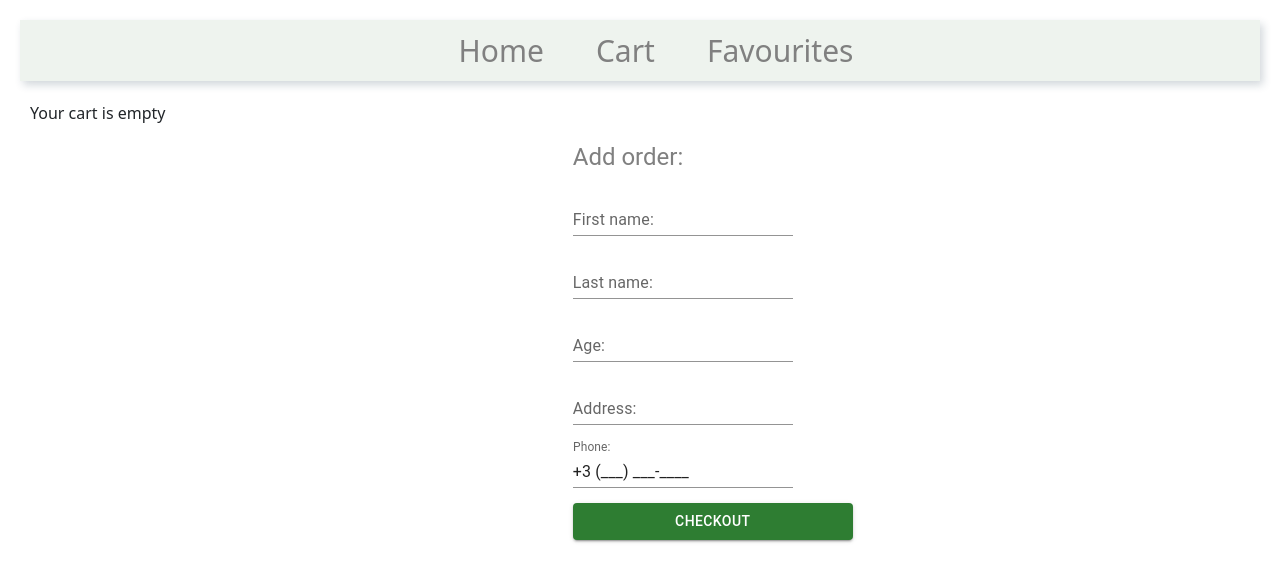
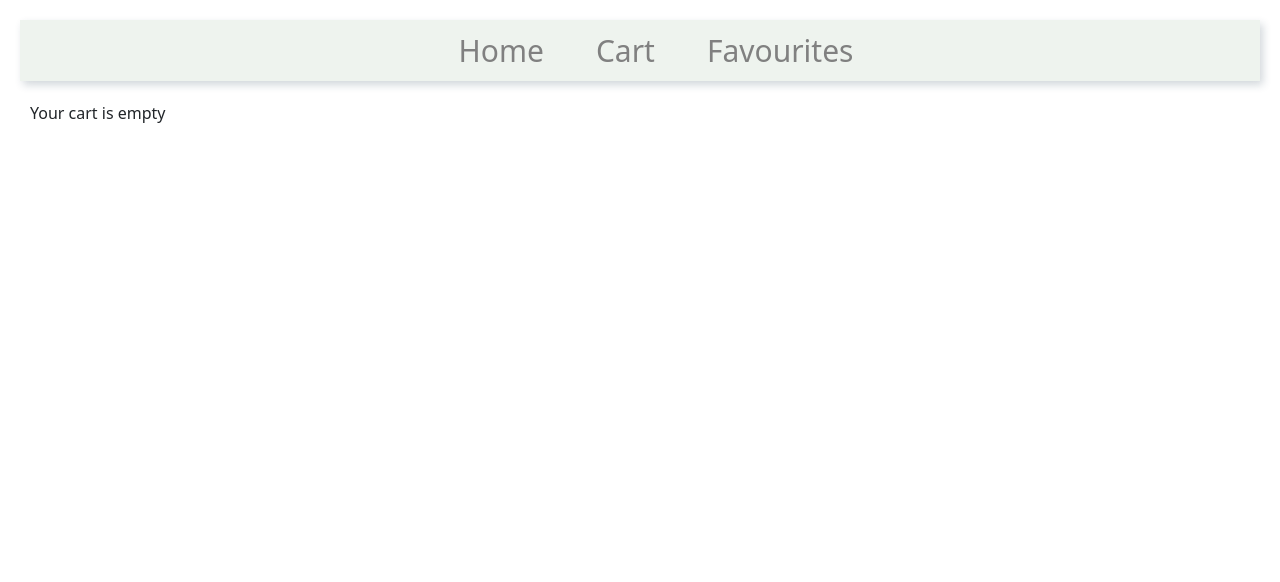
Before and after one commit to OlenaSavchenko/Shop, a React (Create React App) app in the folder my-app/: page /cart in a window 1280 px wide. Shown: the top 582 px of the page. Built offline with nearby package versions, Linux system fonts and the light colour scheme.

Commit message:
add order form

```diff
--- a/my-app/src/components/CartForm/CartForm.js
+++ /dev/null
@@ -1,62 +0,0 @@
-import { Formik, Form, Field, ErrorMessage } from 'formik';
-import { TextField, Typography, Button } from '@mui/material';
-import NumberFormat from 'react-number-format';
-import * as Yup from 'yup';
-import "./CartForm.scss"
-
-const formValues = [
-    { id: 1, name: "firstName", label: "First name:", type: "text" },
-    { id: 2, name: "lastName", label: "Last name:", type: "text" },
-    { id: 3, name: "age", label: "Age:", type: "number" },
-    { id: 4, name: "address", label: "Address:", type: "text" },
-    { id: 5, name: "tel", label: "Phone:", type: "tel", isPhone: true },
-]
-
-const FormSchema = Yup.object({
-    firstName: Yup.string().required('Required'),
-    lastName: Yup.string().required('Required'),
-    age: Yup.number().min(18, 'Your age must be more than 18').required('Required'),
-    address: Yup.string().required('Required'),
-    tel: Yup.number().min(11, 'Your number must contains 11 symbols').required('Required')
-})
-
-
-const CartForm = () => {
-    const PhoneInput = () => { return <NumberFormat customInput={TextField} label="Phone:" variant="standard" format="+3 (###) ###-####" allowEmptyFormatting mask="_" /> }
-    const handleFormSubmit = (values) => {
-        const { firstName, lastName, age, address, tel } = values
-        console.log(firstName, lastName, age, address, tel);
-        console.log("clicked");
-    }
-
-
-    return (
-        <>
-            <Formik
-                initialValues={{
-                    firstName: "",
-                    lastName: "",
-                    age: "",
-                    address: "",
-                    tel: ""
-                }}
-                validationSchema={FormSchema}
-                onSubmit={handleFormSubmit}
-            >
-                {({ isSubmitting }) => (
-                    <Form className="cart-form">
-                        <Typography className="cart-title" variant="h5" component="div"> Add order:</Typography>
-                        {formValues.map(({ id, name, label, type, isPhone }) => <div key={id}>
-                            <Field name={name} as={isPhone ? PhoneInput : TextField} label={label} variant="standard" type={type} />
-                            <ErrorMessage component="div" name={name} style={{ color: 'red' }} />
-                        </div>)}
-                        <Button type="submit" disabled={isSubmitting} color="success" variant="contained"> Checkout</Button >
-                    </Form>
-                )}
-            </Formik>
-        </>
-    )
-
-}
-
-export default CartForm
--- /dev/null
+++ b/my-app/src/components/OrderForm/OrderForm.js
@@ -0,0 +1,53 @@
+import { Formik, Form, Field, ErrorMessage, useField } from 'formik';
+import { TextField, Typography, Button } from '@mui/material';
+import NumberFormat from 'react-number-format';
+import { formValues } from './OrderFormData';
+import { orderFormSchema } from "./OrderFormSchema"
+import "./OrderForm.scss"
+
+const OrderForm = () => {
+    const OrderPhoneInput = ({ name, label }) => {
+        const [field] = useField(name)
+        return <NumberFormat {...field}
+            format="(###) ###-####"
+            allowEmptyFormatting mask="_"
+            customInput={TextField}
+            label={label} variant="standard" />
+    }
+
+    const handleFormSubmit = (values) => {
+        const { firstName, lastName, age, address, tel } = values
+        console.log(firstName, lastName, age, address, tel);
+    }
+
+    return (
+        <Formik
+            initialValues={{
+                firstName: "",
+                lastName: "",
+                age: "",
+                address: "",
+                tel: ""
+            }}
+            validationSchema={orderFormSchema}
+            onSubmit={handleFormSubmit}
+        >
+            {({ isSubmitting }) => (
+                <Form className="cart-form">
+                    <Typography className="cart-title" variant="h5" component="div"> Add order:</Typography>
+                    {formValues.map(({ id, name, label, type, isPhone }) => <div key={id}>
+                        {isPhone
+                            ? <OrderPhoneInput name={name} type={type} label={label} />
+                            : <Field name={name} as={TextField} label={label} type={type} variant="standard" />
+                        }
+                        <ErrorMessage component="div" name={name} className="cart-error-msg" />
+                    </div>)}
+                    <Button type="submit" disabled={isSubmitting} color="success" variant="contained"> Checkout</Button >
+                </Form>
+            )}
+        </Formik>
+    )
+
+}
+
+export default OrderForm
--- a/my-app/src/components/CartForm/CartForm.scss
+++ b/my-app/src/components/OrderForm/OrderForm.scss
@@ -5,8 +5,11 @@
 .cart-form{
     grid-area: cartForm;
     display: grid;
-    padding-right: 20px;
-    column-gap: 15px;
+    margin: 20px 40px 0 0;
+    padding: 15px;
     row-gap: 15px;
-    width: 300px;
 }
+
+.cart-error-msg {
+  color: red;
+}
--- /dev/null
+++ b/my-app/src/components/OrderForm/OrderFormData.js
@@ -0,0 +1,7 @@
+export const formValues = [
+    { id: 1, name: "firstName", label: "First name:", type: "text" },
+    { id: 2, name: "lastName", label: "Last name:", type: "text" },
+    { id: 3, name: "age", label: "Age:", type: "number" },
+    { id: 4, name: "address", label: "Address:", type: "text" },
+    { id: 5, name: "tel", label: "Phone:", type: "text", isPhone: true },
+]
--- /dev/null
+++ b/my-app/src/components/OrderForm/OrderFormSchema.js
@@ -0,0 +1,9 @@
+import * as Yup from 'yup';
+
+export const orderFormSchema = Yup.object({
+    firstName: Yup.string().required('Required'),
+    lastName: Yup.string().required('Required'),
+    age: Yup.number().min(18, 'Your age must be more than 18').required('Required'),
+    address: Yup.string().required('Required'),
+    tel: Yup.string().matches(/^[+]?[(]?[0-9]{3}[)]?[-\s.]?[0-9]{3}[-\s.]?[0-9]{4,6}$/im, "Enter correct number").required('Required')
+})
--- a/my-app/src/pages/Cart/Cart.js
+++ b/my-app/src/pages/Cart/Cart.js
@@ -4,7 +4,7 @@ import { getGoods, isInCart, isModalOpen } from "../../store/products/selectors"
 import ProductCard from '../../components/ProductCard/ProductCard.js';
 import Modal from '../../components/Modal/Modal.js';
 import Button from '../../components/Button/Button.js';
-import CartForm from "../../components/CartForm/CartForm";
+import OrderForm from "../../components/OrderForm/OrderForm";
 import "./Cart.scss"
 
 const Cart = ({ onRemoveClick, onConfirmRemoveClick }) => {
@@ -16,9 +16,10 @@ const Cart = ({ onRemoveClick, onConfirmRemoveClick }) => {
 
     return (
         <>
-            <div className="cart-wrapper">
-                {(itemsInCart.length > 0)
-                    ? <div>
+            {itemsInCart.length
+                ? <div className="cart-wrapper">
+                    <OrderForm />
+                    <div>
                         <p style={{ marginLeft: "30px" }}>{`${itemsInCart.length} product(s) in cart`}</p>
                         <ul className="products-list cart-list">
                             {itemsInCart.map(item => {
@@ -32,9 +33,8 @@ const Cart = ({ onRemoveClick, onConfirmRemoveClick }) => {
                             })}
                         </ul>
                     </div>
-                    : <p style={{ marginLeft: "30px" }}>Your cart is empty</p>}
-                <CartForm />
-            </div>
+                </div>
+                : <p style={{ marginLeft: "30px" }}>Your cart is empty</p>}
             {modalOpen && <Modal
                 className="delete-modal"
                 header="Do you want to delete this product from cart?"
--- a/my-app/src/pages/Cart/Cart.scss
+++ b/my-app/src/pages/Cart/Cart.scss
@@ -1,9 +1,10 @@
 .cart-wrapper {
     display: grid;
-    // grid-template-columns: auto 300px;
-    //    grid-template-rows: auto auto;
-    grid-template-areas: "products cartForm"
-                          "products products";
+    grid-template-columns:  auto 250px;
+       grid-template-rows: 440px auto;
+    grid-template-areas:
+    "products cartForm"
+    "products cartForm"
 
 }
 
--- a/my-app/src/pages/Favourite.js
+++ b/my-app/src/pages/Favourite.js
@@ -13,7 +13,7 @@ const Favourites = ({ onAddClick, onConfirmAddClick }) => {
 
     return (
         <>
-            {(favouritesItems.length > 0)
+            {favouritesItems.length
                 ? <>
                     <p style={{ marginLeft: "30px" }}>{`${favouritesItems.length} favourite product(s)`}</p>
                     <ul className="products-list">
```
